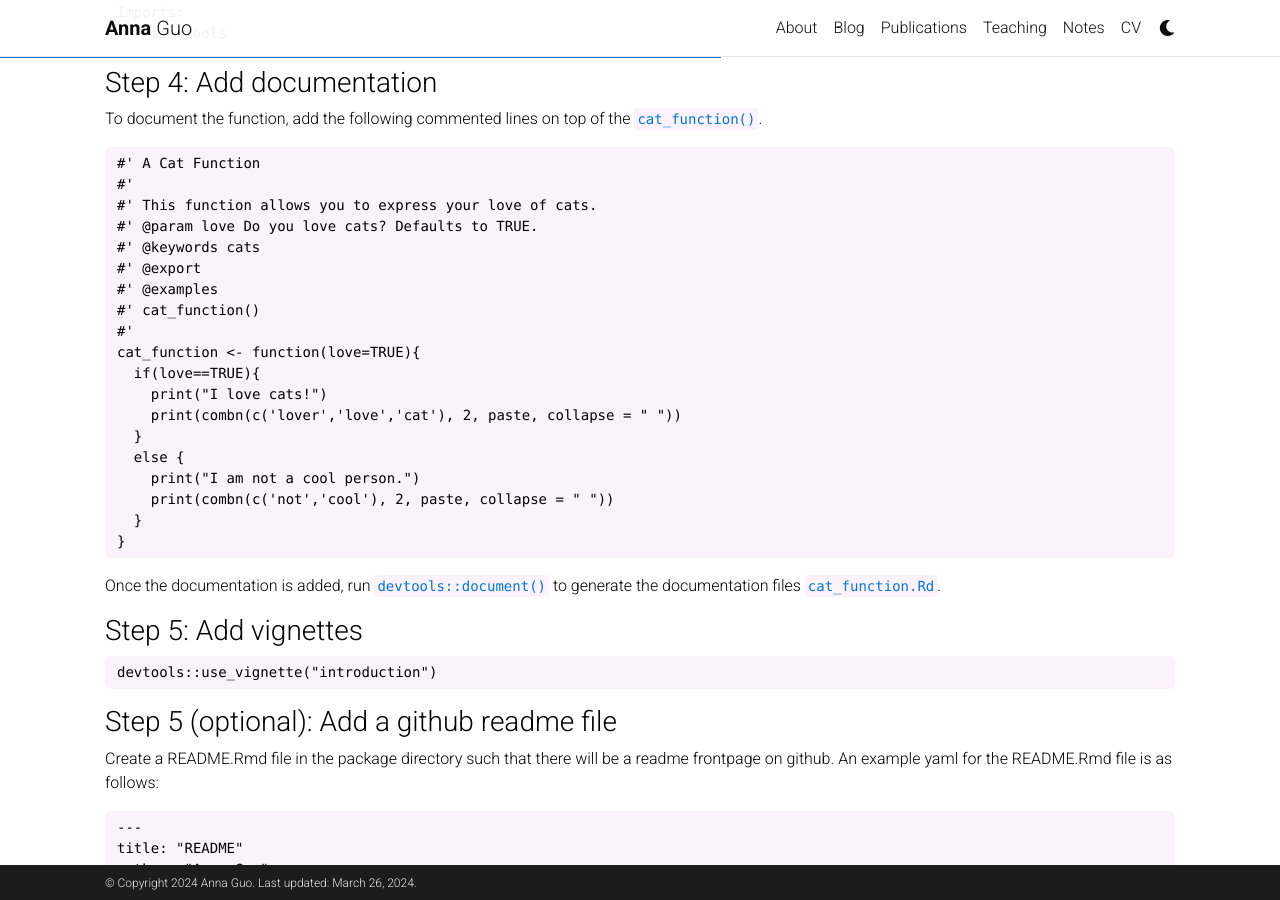
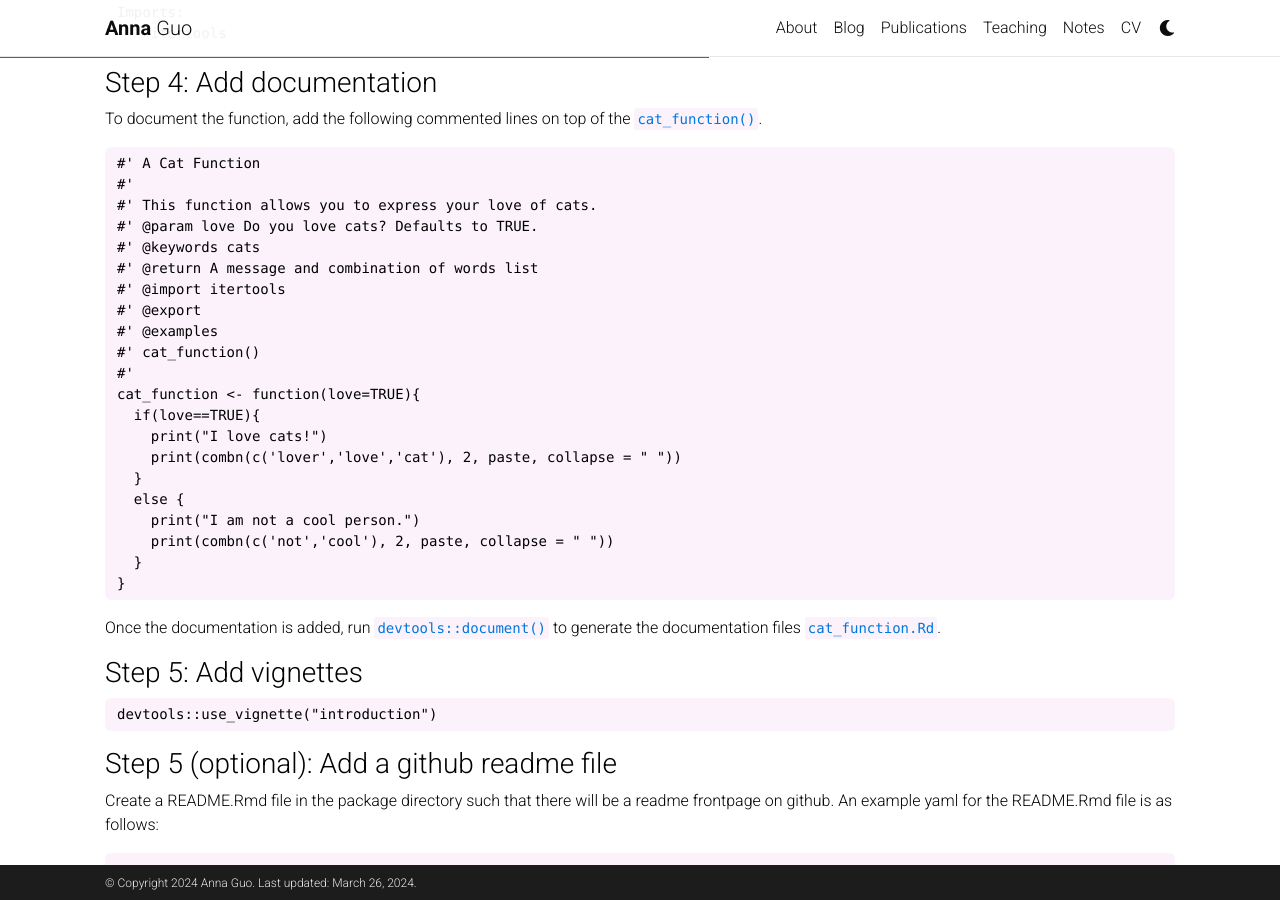
Before and after one commit to annaguo-bios/annaguo-bios.github.io, a Jekyll site: the page built from _posts/2024-03-25-make-rpackage.md, in a window 1280 px wide and 900 px high, scrolled down 1353 px. Built offline with Jekyll 4.4.1, drawn with Linux system fonts in a browser that asks for light colours; comment, search, counter and statistics services are not loaded; a style sheet for code colours, icons or effects is not loaded.

Commit message:
Update 2024-03-25-make-rpackage.md
added return and import message to function doc

```diff
--- a/_posts/2024-03-25-make-rpackage.md
+++ b/_posts/2024-03-25-make-rpackage.md
@@ -85,6 +85,8 @@ the `cat_function()`.
 #' This function allows you to express your love of cats.
 #' @param love Do you love cats? Defaults to TRUE.
 #' @keywords cats
+#' @return A message and combination of words list
+#' @import itertools
 #' @export
 #' @examples
 #' cat_function()
```
